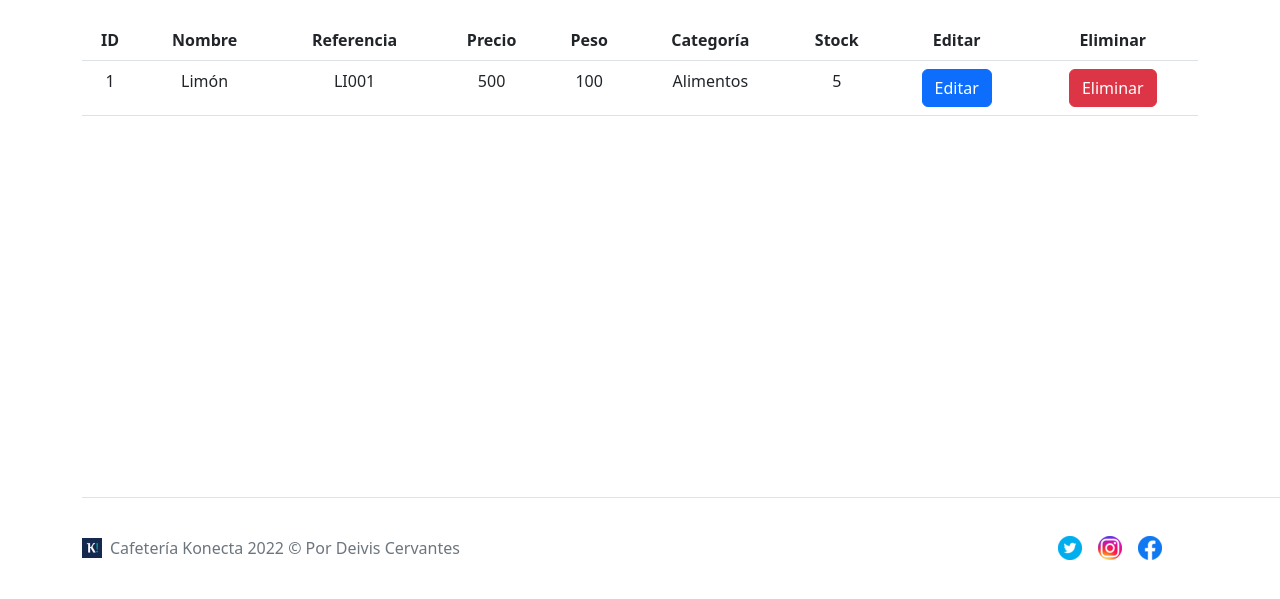
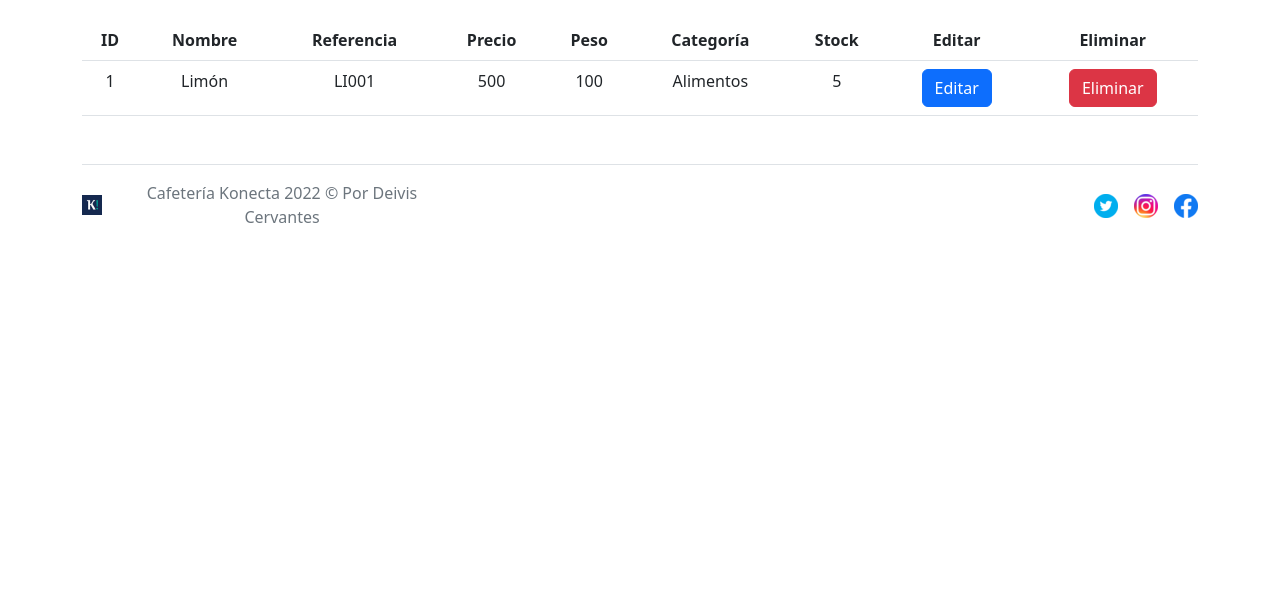
Before and after one commit to dcervantespuello/cafeteria_konecta, a PHP site: page / in a window 1280 px wide. Shown: the part 179-778 px from the top of the page. Run offline with PHP 8.4, Linux system fonts and the light colour scheme.

Commit message:
Se mejoró la organización de los archivos

```diff
--- a/layouts/components/footer.php
+++ b/layouts/components/footer.php
@@ -1,3 +1,16 @@
+<!-- <div class="container">
+  <footer class="py-5">
+    <div class="d-flex flex-column flex-sm-row justify-content-between py-4 my-4 border-top">
+      <p>© 2022 Company, Inc. All rights reserved.</p>
+      <ul class="list-unstyled d-flex">
+        <li class="ms-3"><a class="link-dark" href="#"><svg class="bi" width="24" height="24"><use xlink:href="#twitter"></use></svg></a></li>
+        <li class="ms-3"><a class="link-dark" href="#"><svg class="bi" width="24" height="24"><use xlink:href="#instagram"></use></svg></a></li>
+        <li class="ms-3"><a class="link-dark" href="#"><svg class="bi" width="24" height="24"><use xlink:href="#facebook"></use></svg></a></li>
+      </ul>
+    </div>
+  </footer>
+</div> -->
+
 <footer class="d-flex flex-wrap justify-content-between align-items-center py-3 my-4 border-top text-center">
     <div class="col-md-4 d-flex align-items-center">
         <a href="/" class="mb-3 me-2 mb-md-0 text-muted text-decoration-none lh-1">
@@ -6,7 +19,7 @@
         <span class="mb-3 mb-md-0 text-muted">Cafetería Konecta 2022 © Por Deivis Cervantes</span>
     </div>
 
-    <ul class="nav col-md-3 justify-content-start list-unstyled d-flex">
+    <ul class="nav col-md-3 justify-content-end list-unstyled d-flex">
         <li class="ms-3"><a class="text-muted" href="https://mobile.twitter.com/konectacolombia">
                 <img src="img/twitter.png" alt="" class="bi" width="24" height="24">
             </a></li>
--- a/layouts/layout.php
+++ b/layouts/layout.php
@@ -11,17 +11,6 @@
 
     <!-- Ícono de ventana-->
     <link rel="icon" href="/img/logo.png" type="image/png">
-
-    <!-- Inicio Estilos -->
-    <style>
-        footer {
-            position: fixed;
-            height: 100px;
-            bottom: 0;
-            width: 100%;
-        }
-    </style>
-    <!-- Fin Estilos -->
 </head>
 
 <body>
--- a/layouts/routing.php
+++ b/layouts/routing.php
@@ -1,8 +1,8 @@
 <?php
 if (!isset($_GET['menu'])) {
-    include('products.php');
+    include('products/show.php');
 } else {
     if ($_GET['menu'] == 'nuevo') {
-        require_once('new.php');
+        require_once('products/create.php');
     }
 }
--- a/products.php
+++ b/products/show.php
@@ -9,7 +9,7 @@
     </div>
 </div>
 
-<table class="table table-hover mt-4 text-center">
+<table class="table table-hover mt-4 mb-5 text-center">
     <thead>
         <tr>
             <th>ID</th>
```
Also changed, not shown: products/create.php (renamed from new.php), products/delete.php (added), products/edition.php (added), products/store.php (added), products/update.php (added), sales/create.php (added), sales/store.php (added).
